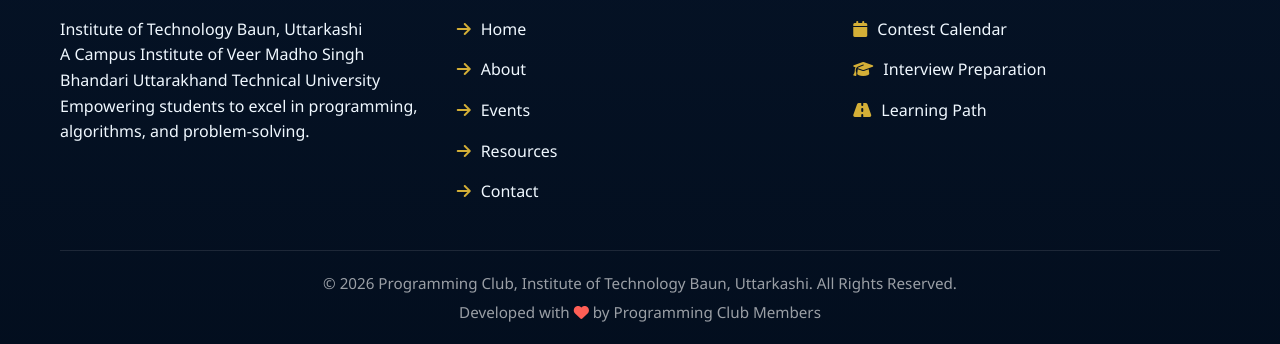
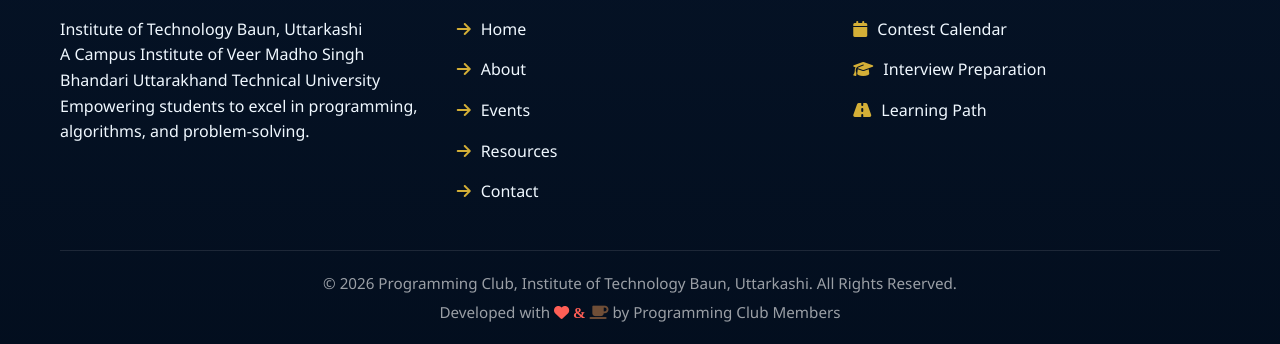
Before and after one commit to it-baun-uttarkashi/Programming-club, a plain HTML site: page index.html in a window 1280 px wide. Shown: the part 5824-6168 px from the top of the page. Drawn offline with Linux system fonts and the light colour scheme.

Commit message:
Update index.html

```diff
--- a/index.html
+++ b/index.html
@@ -1470,7 +1470,7 @@
 
             <div class="copyright">
                 <p>&copy; 2026 Programming Club, Institute of Technology Baun, Uttarkashi. All Rights Reserved.</p>
-                <p style="margin-top: 5px;">Developed with <i class="fas fa-heart" style="color: #ff5f56;"></i> by Programming Club Members</p>
+                <p style="margin-top: 5px;">Developed with <i class="fas fa-heart" style="color: #ff5f56;"> & <i class="fas fa-coffee" style="color: #6F4E37;;"></i></i> by Programming Club Members</p>
             </div>
         </div>
     </footer>
```
